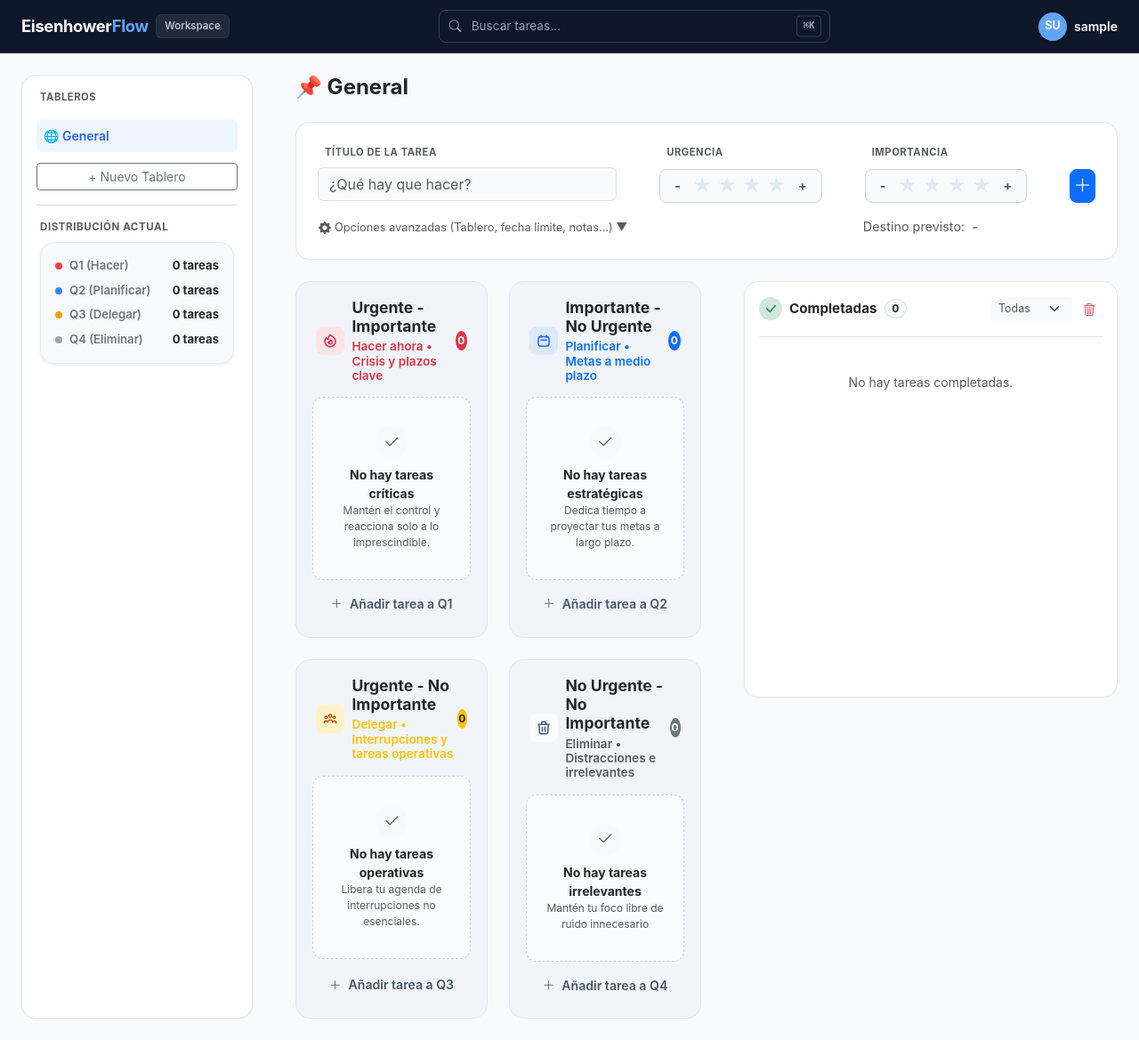
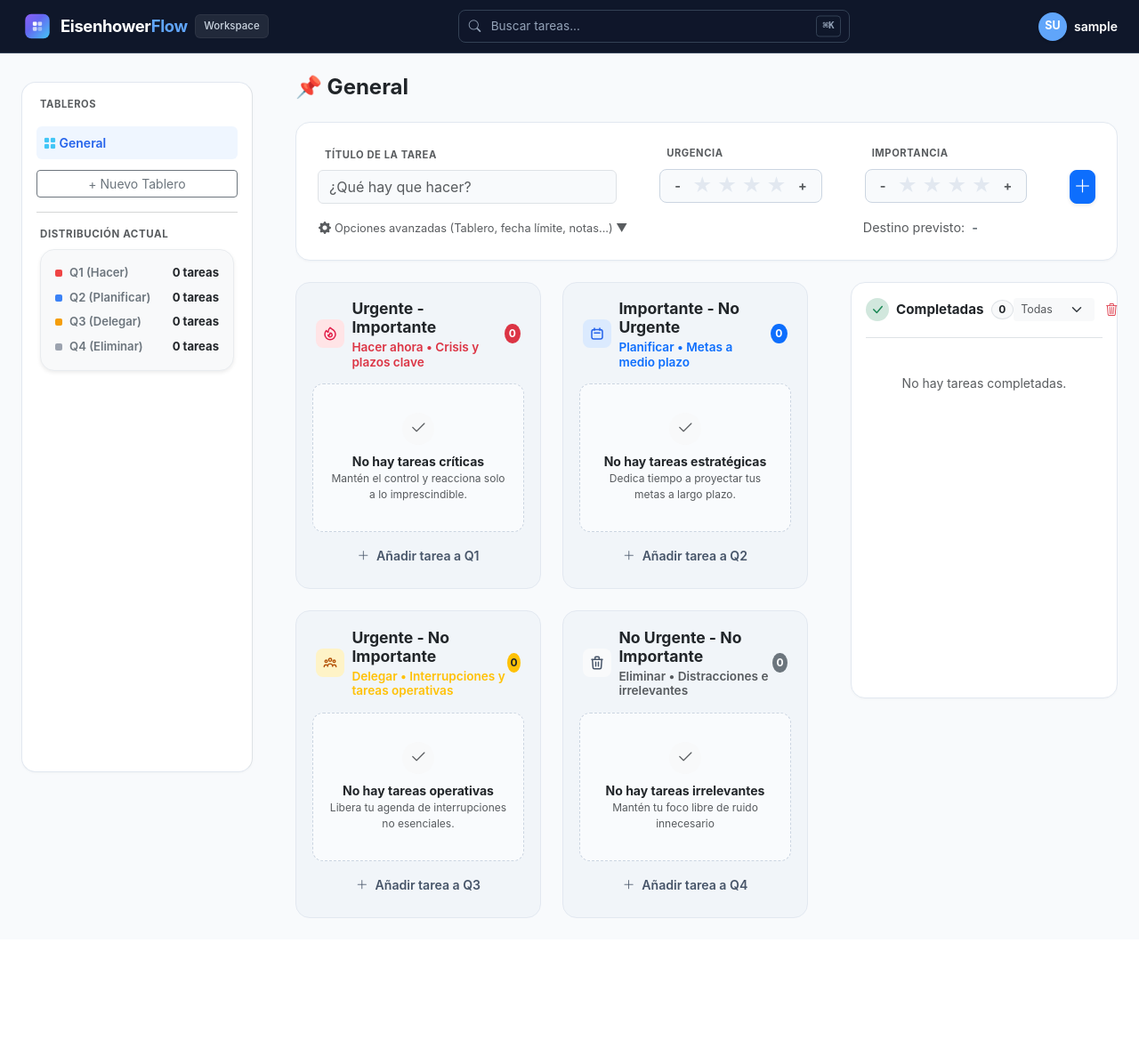
Before and after one commit to dimeruben444/task_manager, a Django app: page / in a window 1280 px wide. Shown: the whole page at 89% size. After the commit the page ends 1032 px from the top, so only its background shows below. Run offline with Django 4.2, Linux system fonts and the light colour scheme; the visitor is signed in with stand-in values (Sample User, id 1); data comes from the database, SQL or seed files in the repository; data that the repository does not hold is empty; some libraries are stand-ins or nearby versions.

Commit message:
feat(styles)

```diff
--- a/core/templates/base/base.html
+++ b/core/templates/base/base.html
@@ -25,12 +25,13 @@
 
             <!-- BRANDING Y LOGO (IZQUIERDA) -->
             <div class="navbar-brand-wrapper d-flex align-items-center gap-2">
-                <a href="{% url 'dashboard' %}" class="text-decoration-none">
+                <a href="{% url 'dashboard' %}" class="text-decoration-none d-flex align-items-center gap-2">
+                    <img src="{% static 'img/eisenhowerFlow.svg' %}" alt="Logo" style="height: 36px; width: auto; margin-top: 6px;">
                     <h1 class="brand-title m-0">
                         Eisenhower<span class="brand-accent">Flow</span>
                     </h1>
                 </a>
-                <span class="badge-workspace">Workspace</span>
+                <span class="badge-workspace align-self-center">Workspace</span>
             </div>
 
             <!-- BUSCADOR GLOBAL (CENTRO) -->
@@ -148,7 +147,7 @@
                     <!-- ENLACE GENERAL -->
                     <a href="{% url 'dashboard' %}"
                        class="board-chip d-block text-decoration-none mb-1 p-2 rounded small {% if not current_board %}active{% endif %}">
-                        🌐 {% translate "General" %}
+                        <i class="bi bi-grid-fill" style="color: #42C6F6 !important;"></i> {% translate "General" %}
                     </a>
 
                     <!-- TABLEROS PROPIOS -->
@@ -159,7 +158,7 @@
 
                                 <a href="{% url 'dashboard_board' b.id %}"
                                    class="text-decoration-none text-truncate flex-grow-1 d-flex align-items-center gap-2 small" style="color: inherit;">
-                                    <span class="color-dot d-inline-block flex-shrink-0" style="width: 11px; height: 11px; background-color: var(--board-color); border-radius: 3px;"></span>
+                                    <i class="bi bi-grid-fill flex-shrink-0" style="color: var(--board-color) !important; font-size: 0.9rem;"></i>
                                     <span class="board-title text-truncate">{{ b.title }}</span>
                                 </a>
 
@@ -243,7 +191,7 @@
 
                                 <div class="d-flex justify-content-between align-items-center">
                                     <div class="d-flex align-items-center gap-2">
-                                        <span class="rounded-circle d-inline-block flex-shrink-0" style="width: 8px; height: 8px; background-color: #ef4444;"></span>
+                                        <span class="d-inline-block flex-shrink-0" style="width: 8px; height: 8px; background-color: #ef4444; border-radius: 2px;"></span>
                                         <span class="fw-semibold text-secondary" style="font-size: 0.82rem;">Q1 (Hacer)</span>
                                     </div>
                                     <span class="fw-bold text-dark" style="font-size: 0.82rem;" id="sidebar-q1-count">
@@ -253,7 +201,7 @@
 
                                 <div class="d-flex justify-content-between align-items-center">
                                     <div class="d-flex align-items-center gap-2">
-                                        <span class="rounded-circle d-inline-block flex-shrink-0" style="width: 8px; height: 8px; background-color: #3b82f6;"></span>
+                                        <span class="d-inline-block flex-shrink-0" style="width: 8px; height: 8px; background-color: #3b82f6; border-radius: 2px;"></span>
                                         <span class="fw-semibold text-secondary" style="font-size: 0.82rem;">Q2 (Planificar)</span>
                                     </div>
                                     <span class="fw-bold text-dark" style="font-size: 0.82rem;" id="sidebar-q2-count">
@@ -263,7 +211,7 @@
 
                                 <div class="d-flex justify-content-between align-items-center">
                                     <div class="d-flex align-items-center gap-2">
-                                        <span class="rounded-circle d-inline-block flex-shrink-0" style="width: 8px; height: 8px; background-color: #f59e0b;"></span>
+                                        <span class="d-inline-block flex-shrink-0" style="width: 8px; height: 8px; background-color: #f59e0b; border-radius: 2px;"></span>
                                         <span class="fw-semibold text-secondary" style="font-size: 0.82rem;">Q3 (Delegar)</span>
                                     </div>
                                     <span class="fw-bold text-dark" style="font-size: 0.82rem;" id="sidebar-q3-count">
@@ -273,7 +221,7 @@
 
                                 <div class="d-flex justify-content-between align-items-center">
                                     <div class="d-flex align-items-center gap-2">
-                                        <span class="rounded-circle d-inline-block flex-shrink-0" style="width: 8px; height: 8px; background-color: #9ca3af;"></span>
+                                        <span class="d-inline-block flex-shrink-0" style="width: 8px; height: 8px; background-color: #9ca3af; border-radius: 2px;"></span>
                                         <span class="fw-semibold text-secondary" style="font-size: 0.82rem;">Q4 (Eliminar)</span>
                                     </div>
                                     <span class="fw-bold text-dark" style="font-size: 0.82rem;" id="sidebar-q4-count">
--- a/core/templates/tasks/dashboard.html
+++ b/core/templates/tasks/dashboard.html
@@ -40,7 +40,7 @@
                 {% csrf_token %}
 
                 <div class="row g-5 align-items-center mb-2">
-                    <div class="col-md-5 ">
+                    <div class="col-md-5 " style="margin-top: 52px;">
                         <div class="d-flex justify-content-between align-items-center mb-1">
                             <label class="form-label text-uppercase fw-bold text-muted mb-1 " style="font-size: 0.7rem; letter-spacing: 0.05em;margin-left: 8px;">
                                 {% translate "TÍTULO DE LA TAREA" %}
@@ -140,8 +140,9 @@
                                         </span>
                                         <span class="d-flex align-items-center gap-2">
                                             {% if current_board and current_board.color %}
-                                                <span class="color-dot d-inline-block flex-shrink-0"
-                                                                style="width: 9px; height: 9px; background-color: {{ current_board.color }}; border-radius: 3px;"></span>
+                                                <i class="bi bi-grid-fill flex-shrink-0" style="color: {{ current_board.color }} !important; font-size: 0.7rem;"></i>
+                                            {% else %}
+                                                <i class="bi bi-grid-fill flex-shrink-0" style="color: #42C6F6 !important; font-size: 0.7rem;"></i>
                                             {% endif %}
                                             <small class="text-muted fw-semibold" id="boardBadgeDisplayQuick">
                                                 {% if current_board %}{{ current_board.title }}{% else %}General{% endif %}
@@ -162,8 +163,7 @@
                                                         style="cursor: pointer; color: #1f2937 !important; background-color: {% if current_board and current_board.id == b.id %}#e5e7eb{% else %}transparent{% endif %};"
                                                         onclick="selectBoardOption('{{ b.id }}', '{{ b.title|escapejs }}', 'Quick')">
                                                         <div class="d-flex align-items-center gap-2">
-                                                            <span class="color-dot d-inline-block flex-shrink-0"
-                                                                style="width: 11px; height: 11px; background-color: {{ b.color|default:'#6466F1' }}; border-radius: 3px;"></span>
+                                                            <i class="bi bi-grid-fill flex-shrink-0" style="color: {{ b.color|default:'#42C6F6' }} !important; font-size: 0.9rem;"></i>
                                                             <span style="font-size: 0.88rem;">{{ b.title }}</span>
                                                         </div>
                                                     </div>
@@ -313,7 +313,18 @@
                         </div>
 
                         <div class="collapse mt-2" id="collapseQuickDesc">
-                            <textarea name="description" class="form-control form-control-sm bg-white" rows="2" placeholder="{% translate 'Escribe una descripción más detallada...' %}"></textarea>
+                            <textarea name="description"
+                                    id="quickDescriptionTextarea"
+                                    class="form-control form-control-sm bg-white"
+                                    rows="2"
+                                    maxlength="500"
+                                    oninput="document.getElementById('charCountQuick').textContent = this.value.length;"
+                                    placeholder="{% translate 'Escribe una descripción más detallada...' %}"></textarea>
+                            <div class="d-flex justify-content-end mt-1">
+                                <small class="text-muted" style="font-size: 0.7rem;">
+                                    <span id="charCountQuick">0</span>/500 {% translate "caracteres" %}
+                                </small>
+                            </div>
                         </div>
                     </div>
                 </div>
@@ -323,10 +334,10 @@
     </div>
 
     <!-- REJILLA PRINCIPAL: MATRIZ EISENHOWER + PANEL DERECHO COMPLETADAS (FLEXBOX SIN DESFASE) -->
-    <div class="d-flex gap-5 align-items-start w-100">
+    <div class="d-flex flex-column flex-lg-row gap-5 align-items-start w-100">
 
         <!-- SECCIÓN IZQUIERDA: LOS 4 CUADRANTES DE EISENHOWER (OCUPA EL ESPACIO RESTANTE) -->
-        <div class="matrix-container-wrapper flex-grow-1 min-w-0 matrix-section">
+        <div class="matrix-container-wrapper flex-grow-1 min-w-0 w-100">
             <div class="row g-4">
 
                 <!-- Q1: HACER AHORA -->
@@ -577,7 +588,7 @@
         </div>
 
         <!-- SECCIÓN DERECHA: PANEL COMPLETADAS (ANCHO FIJO SIN DESFASE) -->
-        <div class="completed-panel-wrapper flex-shrink-0">
+        <div class="completed-panel-wrapper w-100">
             <div class="completed-panel p-3 h-100 d-flex flex-column">
                 <div class="d-flex align-items-center justify-content-between pb-3 border-bottom mb-2">
                     <div class="d-flex align-items-center gap-2">
--- a/static/css/main.css
+++ b/static/css/main.css
@@ -566,15 +566,52 @@ body,
   box-shadow: none !important;
 }
 
-/* 7. PANEL LATERAL DERECHO (COMPLETADAS - MÁS ANCHO Y ADAPTATIVO) */
+/* 7. PANEL LATERAL DERECHO (COMPLETADAS - ADAPTATIVO A FILA/COLUMNA) */
+/* 7. PANEL LATERAL DERECHO (COMPLETADAS - REDUCCIÓN PROPORCIONAL CADA 200PX) */
 .completed-panel-wrapper {
-  flex: 0 0 420px !important; /* Aumentado de 320px a 420px */
-  min-width: 380px !important; /* Ancho mínimo más amplio para no verse estrecho */
-  max-width: 480px !important; /* Permite crecer hasta 480px en pantallas grandes */
+  flex: 0 0 430px !important;
+  min-width: 0 !important;
+  max-width: 490px !important;
   flex-shrink: 0 !important;
+  transition: flex-basis 0.2s ease, max-width 0.2s ease;
 }
 
-/* En monitores ultra panorámicos (1800px+), el panel se amplía aún más */
+/* Pantallas grandes / monitores amplios (< 1600px) */
+@media (max-width: 1600px) {
+  .completed-panel-wrapper {
+    flex: 0 0 360px !important;
+    max-width: 380px !important;
+  }
+}
+/* Reducción a 1400px (< 1400px) */
+@media (max-width: 1400px) {
+  .completed-panel-wrapper {
+    flex: 0 0 300px !important;
+    max-width: 320px !important;
+  }
+}
+/* Reducción a 1200px / Tablets grandes (< 1200px) */
+@media (max-width: 1200px) {
+  .completed-panel-wrapper {
+    flex: 0 0 240px !important;
+    max-width: 260px !important;
+  }
+}
+/* Reducción a 1000px (< 1000px) */
+@media (max-width: 1000px) {
+  .completed-panel-wrapper {
+    flex: 0 0 180px !important;
+    max-width: 200px !important;
+  }
+}
+/* Punto de quiebre para Tablets pequeñas y móviles: Salta debajo de los cuadrantes (< 900px) */
+@media (max-width: 900px) {
+  .completed-panel-wrapper {
+    flex: 0 0 100% !important;
+    max-width: 100% !important;
+  }
+}
+/* En monitores ultra panorámicos (1800px+) */
 @media (min-width: 1800px) {
   .completed-panel-wrapper {
     flex: 0 0 460px !important;
@@ -590,7 +627,7 @@ body,
 .completed-panel .completed-item {
   background-color: var(--bg-surface-subtle);
   border-radius: 10px;
-  padding: 0.65rem 0.85rem; /* Un poco más de padding interno para mejor legibilidad */
+  padding: 0.65rem 0.85rem;
   border: 1px solid var(--border-light);
   transition: background-color 0.15s ease;
 }
@@ -819,7 +856,7 @@ body,
 }
 
 .modal-backdrop {
-  z-index: 2040 !important;
+  display: none !important;
 }
 
 .rating-box-container {
@@ -904,4 +941,14 @@ html {
   scroll-snap-stop: always;
 }
 
+/* Contenedor de la barra lateral izquierda (Tableros y Distribución) */
+.sidebar-boards {
+  position: sticky;
+  top: 84px;
+  height: calc(100vh - 24px);
+  margin-top: 8px;
+  border-radius: 16px;
+  overflow-y: auto;
+}
+
 /*# sourceMappingURL=main.css.map */
--- a/static/js/dashboard.js
+++ b/static/js/dashboard.js
@@ -849,7 +849,7 @@ window.addEventListener('wheel', function(e) {
         if (matrixSection) {
             matrixSection.scrollIntoView({ behavior: 'smooth' });
         } else {
-            window.scrollBy({ top: 232, behavior: 'smooth' });
+            window.scrollBy({ top: 234, behavior: 'smooth' });
         }
 
         // Liberamos el bloqueo solo cuando termina la animación (aprox. 600-800ms)
--- a/static/scss/layout/_base.scss
+++ b/static/scss/layout/_base.scss
@@ -133,6 +133,8 @@ $star-error: #dc2626;
 }
 
 
+
+
 // ==========================================
 // BUSCADOR GLOBAL Y DROPDOWN FLOTANTE
 // ==========================================
@@ -210,7 +212,7 @@ $star-error: #dc2626;
 }
 
 .modal-backdrop {
-  z-index: 2040 !important;
+  display: none !important;
 }
 
 .rating-box-container {
@@ -324,3 +326,13 @@ html {
     scroll-snap-align: start;
     scroll-snap-stop: always; // Fuerza a que el scroll se detenga en cada sección al girar la rueda
 }
+
+/* Contenedor de la barra lateral izquierda (Tableros y Distribución) */
+.sidebar-boards {
+    position: sticky;
+    top: 84px;                  // Distancia exacta desde arriba cuando haces scroll
+    height: calc(100vh - 24px); // Altura ajustada para que no desborde la ventana
+    margin-top: 8px;           // Empuja toda la barra lateral hacia abajo para que coincida con la altura de los cuadrantes
+    border-radius: 16px; // Opcional: si quieres redondear ligeramente las esquinas derechas de la barra
+    overflow-y: auto;           // Scroll interno si la lista de tableros es muy larga
+}
--- a/static/scss/layout/_dashboard.scss
+++ b/static/scss/layout/_dashboard.scss
@@ -157,15 +157,57 @@ body,
   }
 }
 
-/* 7. PANEL LATERAL DERECHO (COMPLETADAS - MÁS ANCHO Y ADAPTATIVO) */
+/* 7. PANEL LATERAL DERECHO (COMPLETADAS - ADAPTATIVO A FILA/COLUMNA) */
+/* 7. PANEL LATERAL DERECHO (COMPLETADAS - REDUCCIÓN PROPORCIONAL CADA 200PX) */
 .completed-panel-wrapper {
-  flex: 0 0 420px !important;    /* Aumentado de 320px a 420px */
-  min-width: 380px !important;   /* Ancho mínimo más amplio para no verse estrecho */
-  max-width: 480px !important;   /* Permite crecer hasta 480px en pantallas grandes */
+  flex: 0 0 430px !important;
+  min-width: 0 !important;
+  max-width: 490px !important;
   flex-shrink: 0 !important;
+  transition: flex-basis 0.2s ease, max-width 0.2s ease;
 }
 
-/* En monitores ultra panorámicos (1800px+), el panel se amplía aún más */
+/* Pantallas grandes / monitores amplios (< 1600px) */
+@media (max-width: 1600px) {
+  .completed-panel-wrapper {
+    flex: 0 0 360px !important;
+    max-width: 380px !important;
+  }
+}
+
+/* Reducción a 1400px (< 1400px) */
+@media (max-width: 1400px) {
+  .completed-panel-wrapper {
+    flex: 0 0 300px !important;
+    max-width: 320px !important;
+  }
+}
+
+/* Reducción a 1200px / Tablets grandes (< 1200px) */
+@media (max-width: 1200px) {
+  .completed-panel-wrapper {
+    flex: 0 0 240px !important;
+    max-width: 260px !important;
+  }
+}
+
+/* Reducción a 1000px (< 1000px) */
+@media (max-width: 1000px) {
+  .completed-panel-wrapper {
+    flex: 0 0 180px !important;
+    max-width: 200px !important;
+  }
+}
+
+/* Punto de quiebre para Tablets pequeñas y móviles: Salta debajo de los cuadrantes (< 900px) */
+@media (max-width: 900px) {
+  .completed-panel-wrapper {
+    flex: 0 0 100% !important;
+    max-width: 100% !important;
+  }
+}
+
+/* En monitores ultra panorámicos (1800px+) */
 @media (min-width: 1800px) {
   .completed-panel-wrapper {
     flex: 0 0 460px !important;
@@ -182,7 +224,7 @@ body,
   .completed-item {
     background-color: var(--bg-surface-subtle);
     border-radius: 10px;
-    padding: 0.65rem 0.85rem; /* Un poco más de padding interno para mejor legibilidad */
+    padding: 0.65rem 0.85rem;
     border: 1px solid var(--border-light);
     transition: background-color 0.15s ease;
 
@@ -191,7 +233,6 @@ body,
     }
   }
 }
-
 /* 8. CONTENEDOR GLOBAL MAX-WIDTH (EVITA ESTIRAMIENTO EXTREMO EN 4K) */
 .container-fluid {
   max-width: 1750px !important;
```
Also changed, not shown: other parts of core/templates/base/base.html (+55 -53 lines), static/img/eisenhowerFlow.svg (added), 1 other file.
